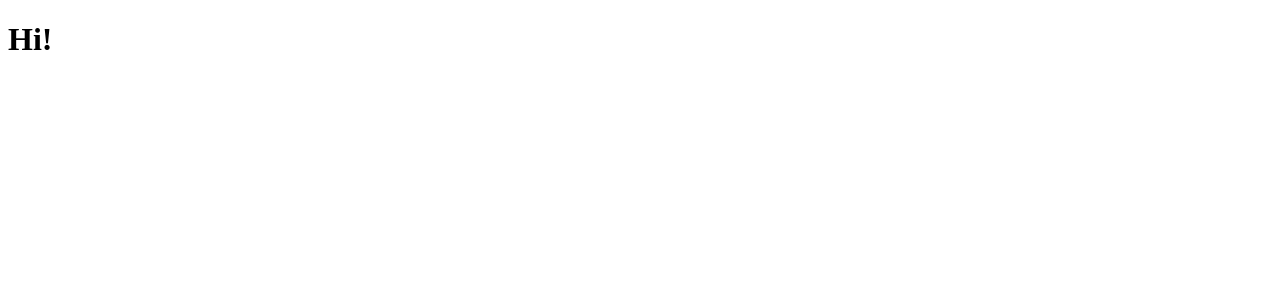
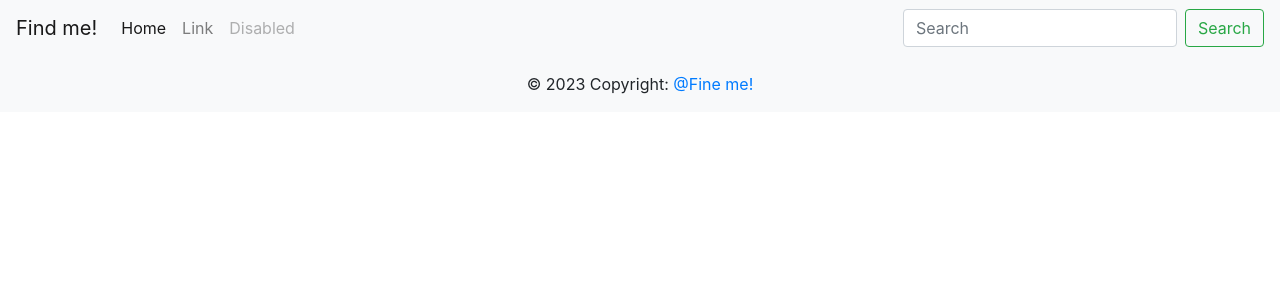
Before and after one commit to j8r41/flask_adress_book, a Flask app: page / in a window 1280 px wide. Before the commit the part shown is almost empty. Shown: the top 300 px of the page. Run offline with Flask 3, Linux system fonts and the light colour scheme; some libraries are stand-ins or nearby versions.

Commit message:
added footer and nav, corrected mistakes with static

```diff
--- a/app/__init__.py
+++ b/app/__init__.py
@@ -13,7 +13,7 @@
 
 
 def create_app(config_class=Config):
-    app = Flask(__name__, static_folder="app/static")
+    app = Flask(__name__)
     app.config.from_object(Config)
 
     db.init_app(app)
--- a/app/templates/base.html
+++ b/app/templates/base.html
@@ -4,6 +4,9 @@
         <meta charset="UTF-8">
         <meta http-equiv="X-UA-Compatible" content="IE=edge">
         <meta name="viewport" content="width=device-width, initial-scale=1.0">
+        <link rel="stylesheet"
+              href="{{ url_for("static", filename="bootstrap/css/bootstrap.min.css") }}">
+        <script scr="{{ url_for("static", filename="bootstrap/js/bootstrap.min.js") }}"></script>
         <title>
             {% block title %}
                 {% if title %}
@@ -14,7 +17,15 @@
             {% endblock %}
         </title>
     </head>
-    <body>
-        {% block content %}{% endblock %}
-    </body>
+    <main>
+        <nav>
+            {% include "includes/nav.html" %}
+        </nav>
+        <body>
+            {% block content %}Block 'content'{% endblock %}
+        </body>
+        <footer>
+            {% include "includes/footer.html" %}
+        </footer>
+    </main>
 </html>
--- /dev/null
+++ b/app/templates/includes/footer.html
@@ -0,0 +1,6 @@
+<footer class="page-footer font-small bg-light">
+    <div class="footer-copyright text-center py-3">
+        © 2023 Copyright:
+        <a href="#">@Fine me!</a>
+    </div>
+</footer>
--- /dev/null
+++ b/app/templates/includes/nav.html
@@ -0,0 +1,32 @@
+<nav class="navbar navbar-expand-lg navbar-light bg-light">
+    <button class="navbar-toggler"
+            type="button"
+            data-toggle="collapse"
+            data-target="#navbarTogglerDemo03"
+            aria-controls="navbarTogglerDemo03"
+            aria-expanded="false"
+            aria-label="Toggle navigation">
+        <span class="navbar-toggler-icon"></span>
+    </button>
+    <a class="navbar-brand" href="#">Find me!</a>
+    <div class="collapse navbar-collapse" id="navbarTogglerDemo03">
+        <ul class="navbar-nav mr-auto mt-2 mt-lg-0">
+            <li class="nav-item active">
+                <a class="nav-link" href="#">Home <span class="sr-only">(current)</span></a>
+            </li>
+            <li class="nav-item">
+                <a class="nav-link" href="#">Link</a>
+            </li>
+            <li class="nav-item">
+                <a class="nav-link disabled" href="#">Disabled</a>
+            </li>
+        </ul>
+        <form class="form-inline my-2 my-lg-0">
+            <input class="form-control mr-sm-2"
+                   type="search"
+                   placeholder="Search"
+                   aria-label="Search">
+            <button class="btn btn-outline-success my-2 my-sm-0" type="submit">Search</button>
+        </form>
+    </div>
+</nav>
--- a/app/templates/main/index.html
+++ b/app/templates/main/index.html
@@ -1,2 +1,6 @@
 {% extends 'base.html' %}
-{% block content %}<h1>Hi!</h1>{% endblock %}
+{% block content %}
+    <div class="container">
+        {% for i in data %}{{i}}{% endfor %}
+    </div>
+{% endblock %}
```
